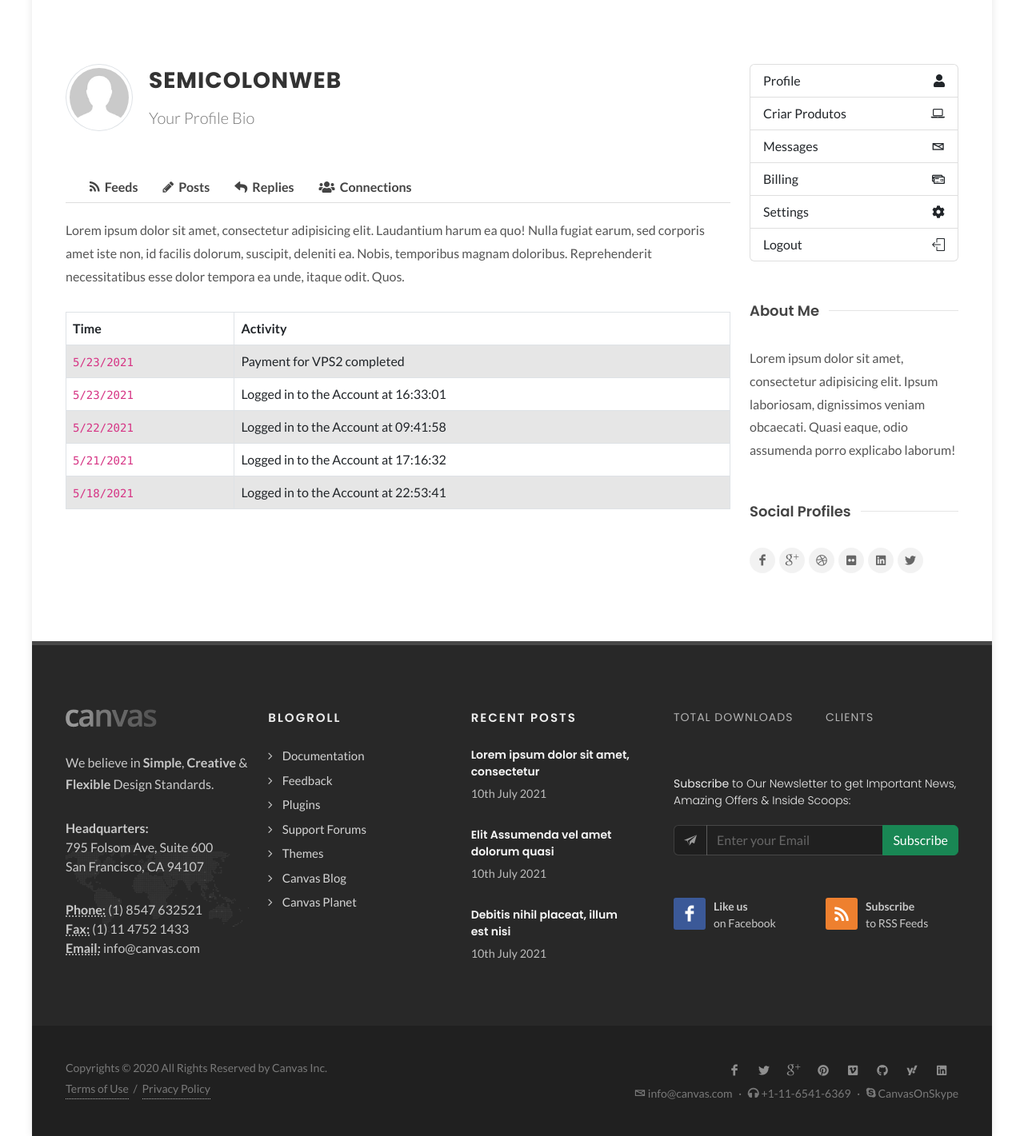
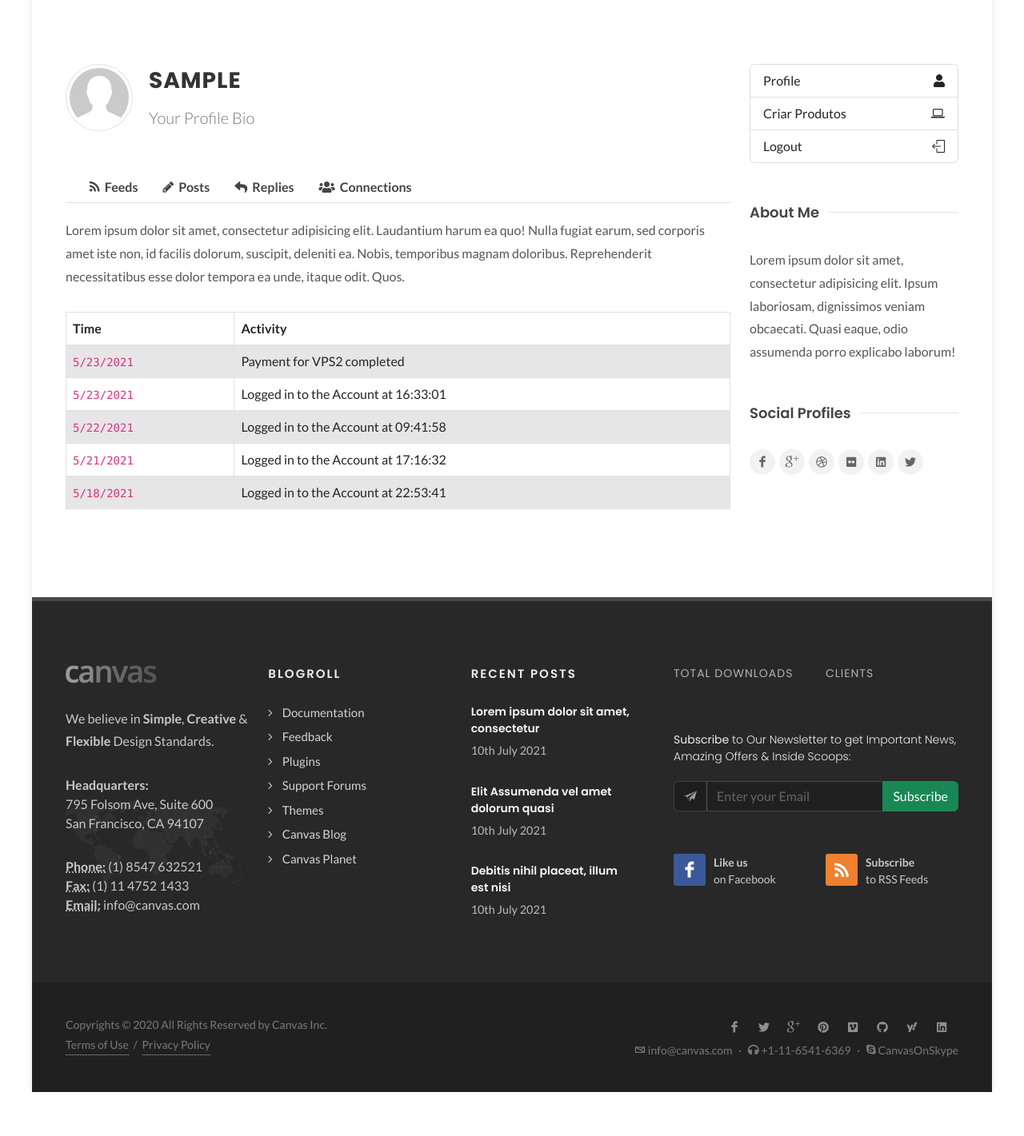
Before and after one commit to TamagoGamer/py, a Flask app: page /profile in a window 1280 px wide. Shown: the part 102-1523 px from the top of the page at 80% size. After the commit the page ends 1468 px from the top, so only its background shows below. Run offline with Flask 3, Linux system fonts and the light colour scheme; the visitor is signed in with stand-in values (Sample User, id 1); tables that the repository leaves empty hold one stand-in row (values such as "Sample post"); some libraries are stand-ins or nearby versions.

Commit message:
feat: :sparkles: Nome do utilizador aparecendo no Profile

```diff
--- a/main.py
+++ b/main.py
@@ -28,6 +28,7 @@
 
         if user:
             session['username'] = user.username
+            session['user_id'] = user.id  # Armazena o ID do usuário na sessão
             session.permanent = True
             return redirect(url_for('index'))
         else:
@@ -53,9 +54,17 @@
 
 @app.route('/profile')
 def profile():
-    if 'username' not in session:
-        return redirect(url_for('login'))
-    return render_template('profile.html', username=session['username'])
+    if 'username' not in session or 'user_id' not in session:
+        return redirect(url_for('login'))  # Redireciona para o login se não tiver usuário na sessão
+
+    user_id = session.get('user_id')  # ID do usuário armazenado na sessão
+    user = User.query.get(user_id)  # Recuperando o usuário pelo ID, usando SQLAlchemy
+
+    if user is None:
+        # Caso não encontre o usuário no banco de dados (talvez por um erro)
+        return redirect(url_for('login'))  # Redireciona novamente para o login
+
+    return render_template('profile.html', username=session['username'], user=user)
 
 @app.route('/logout')
 def logout():
--- a/templates/profile.html
+++ b/templates/profile.html
@@ -23,8 +23,13 @@
 							<img src="images/icons/avatar.jpg" class="alignleft img-circle img-thumbnail my-0" alt="Avatar" style="max-width: 84px;">
 
 							<div class="heading-block border-0">
-								<h3>SemiColonWeb</h3>
-								<span>Your Profile Bio</span>
+								{% if username %}
+									<h3>{{ username }}</h3>
+									<span>Your Profile Bio</span>
+								{% else %}
+									<h3>Guest</h3>
+									<span>Please log in to view your profile.</span>
+								{% endif %}
 							</div>
 
 							<div class="clear"></div>
@@ -368,11 +373,8 @@
 						<div class="col-md-3">
 
 							<div class="list-group">
-								<a href="#" class="list-group-item list-group-item-action d-flex justify-content-between"><div>Profile</div><i class="icon-user"></i></a>
+								<a href="{{url_for('profile')}}" class="list-group-item list-group-item-action d-flex justify-content-between"><div>Profile</div><i class="icon-user"></i></a>
 								<a href="{{url_for('criar_produto')}}" class="list-group-item list-group-item-action d-flex justify-content-between"><div>Criar Produtos</div><i class="icon-laptop2"></i></a>
-								<a href="#" class="list-group-item list-group-item-action d-flex justify-content-between"><div>Messages</div><i class="icon-envelope2"></i></a>
-								<a href="#" class="list-group-item list-group-item-action d-flex justify-content-between"><div>Billing</div><i class="icon-credit-cards"></i></a>
-								<a href="#" class="list-group-item list-group-item-action d-flex justify-content-between"><div>Settings</div><i class="icon-cog"></i></a>
 								<a href="{{url_for('logout')}}" class="list-group-item list-group-item-action d-flex justify-content-between"><div>Logout</div><i class="icon-line2-logout"></i></a>
 							</div>
 
```
